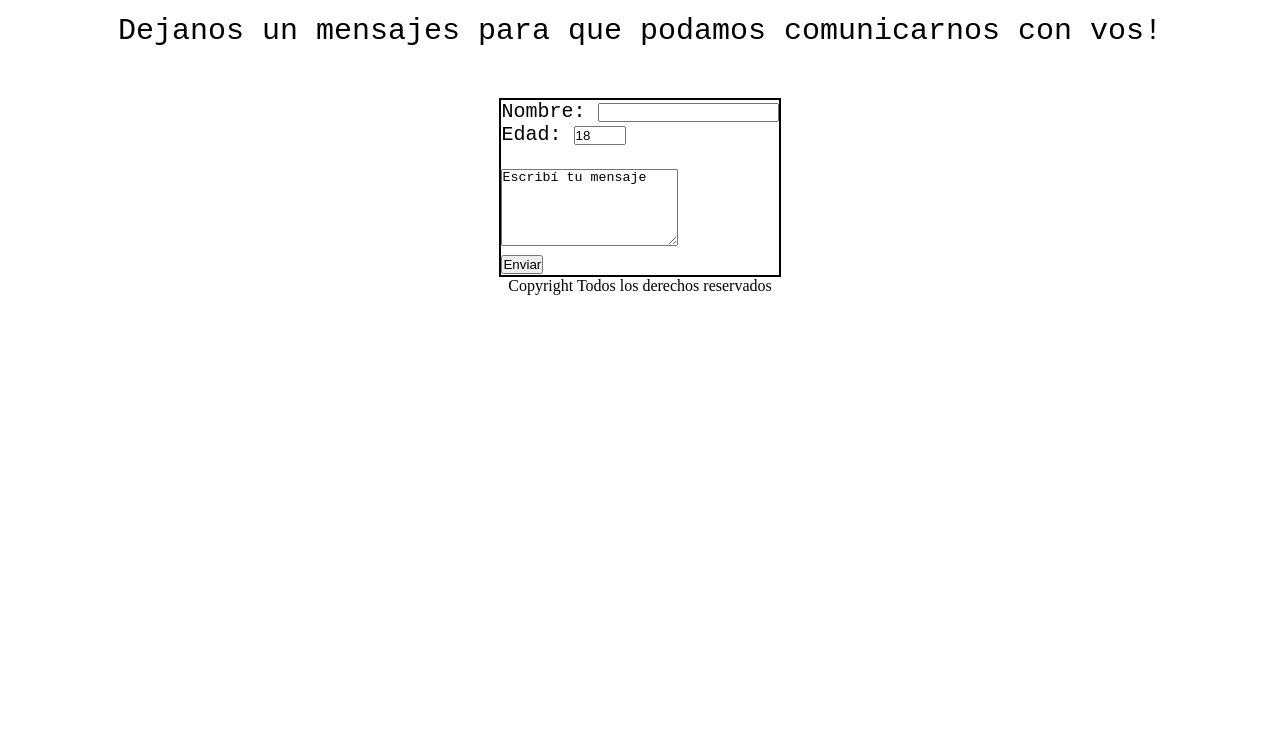
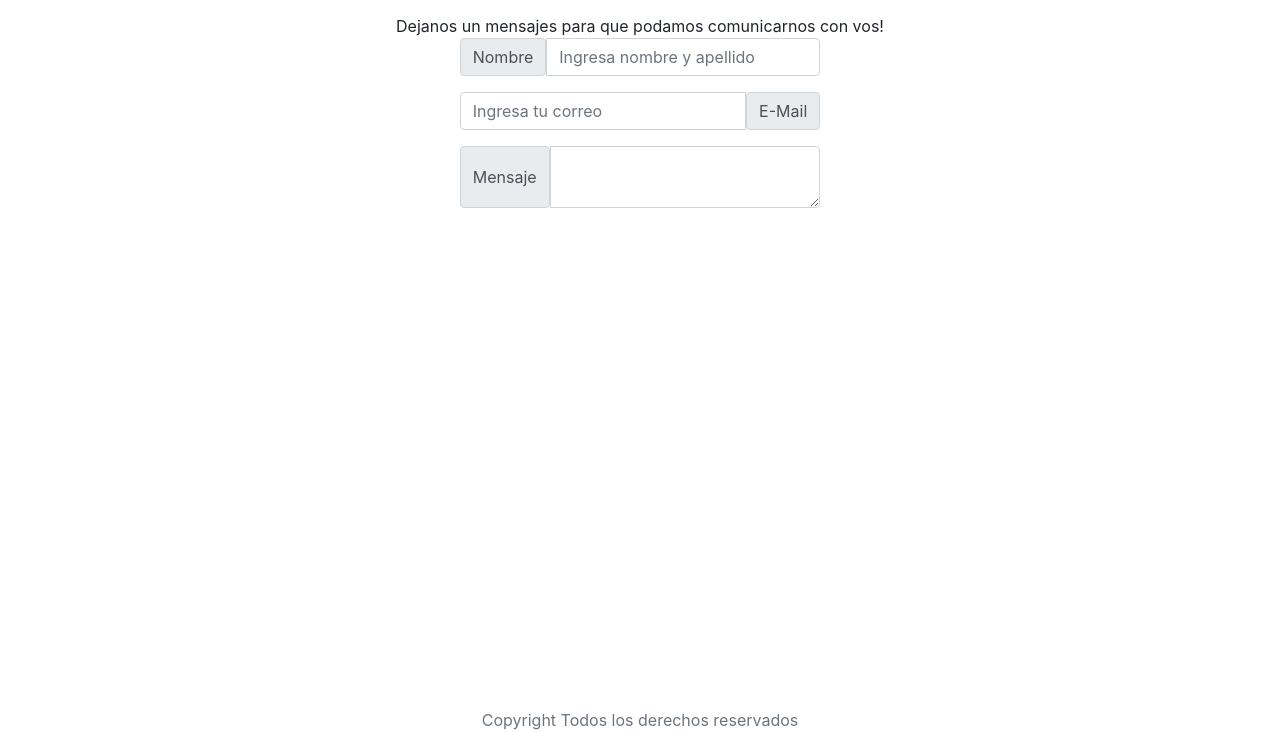
Before and after one commit to Facu1172/argminers, a plain HTML site: page Paginas/contacto.html in a window 1280 px wide. Shown: the part 86-818 px from the top of the page. Drawn offline with nearby package versions, Linux system fonts and the light colour scheme.

Commit message:
Agregando Bootstrap a Index y contacto

```diff
--- a/Paginas/contacto.css
+++ b/Paginas/contacto.css
@@ -52,17 +52,14 @@ align-items: center;
     margin-top: 50px;
     font-family: Cambria, Cochin, Georgia, Times, 'Times New Roman', serif;
 }
-.flex__container article{
-    font-family: 'Courier New', Courier, monospace;
-    font-size: 30px;
-}
+
 .flex__container form{
     font-family: 'Courier New', Courier, monospace;
     margin-top: 50px;
     font-size: 20px;
     border: 2px solid black;
 }
-}
+
 .final{
     text-align: center;
     margin-top: 500px;
@@ -72,14 +69,13 @@ align-items: center;
 @media(max-width:650px){
     .flex__container{display: flex; flex-direction: column; margin-top: 200px;width: 300px; align-items: center;}}
 
-}
 @media(max-width:650px){
     .aside{display: flex; flex-direction: column;margin-top: 300px; text-align: left; width: 300px;}}
 @media(max-width:650px){
     .header{display: flex; flex-direction: column;
 justify-content: center;margin-left: 30px;width: 400px;position: relative;margin-top: 150px;}}
 @media (max-width:650px)
-{.header img{width:150px; heigth:50px}
+{.header img{width:150px; height:50px}
     }
 @media(max-width:650px){
     .grid__container{ display: flex;
--- a/Paginas/contacto.html
+++ b/Paginas/contacto.html
@@ -6,6 +6,9 @@
     <meta name="viewport" content="width=device-width, initial-scale=1.0">
     <link rel="stylesheet" href="contacto.css">
     <link rel="preconnect" href="https://fonts.googleapis.com">
+    <link rel="stylesheet" href="https://cdn.jsdelivr.net/npm/bootstrap@4.6.1/dist/css/bootstrap.min.css"
+    integrity="sha384-zCbKRCUGaJDkqS1kPbPd7TveP5iyJE0EjAuZQTgFLD2ylzuqKfdKlfG/eSrtxUkn"
+    crossorigin="anonymous">
     <link rel="preconnect" href="https://fonts.gstatic.com" crossorigin>
     <link href="https://fonts.googleapis.com/css2?family=Quattrocento+Sans:ital@0;1&display=swap" rel="stylesheet">
     <link rel="preconnect" href="https://fonts.googleapis.com">
@@ -46,28 +49,31 @@
 
 <div class="flex__container">
     <section>
-        <article>
+        <article class="text-justify">
           Dejanos un mensajes para que podamos comunicarnos con vos!
         </article>
     </section>
     <section>
-        <form action="/action.php" method="post">
-            Nombre:
-            <input name="name" type="text" />
-            <br /> Edad:
-            <input class="positionedad" max="99" min="1" name="age" step="1" type="number" value="18" />
-            <br />
-            <br />
-            <textarea cols="20" name="comments" rows="5">Escribí tu mensaje</textarea>
-            <br />
-            <label class="p">
-            <input type="submit" value="Enviar" />
-        </form>
+        <div class="input-group mb-3">
+            <span class="input-group-text" id="basic-addon1">Nombre</span>
+            <input type="text" class="form-control" placeholder="Ingresa nombre y apellido" aria-label="Username" aria-describedby="basic-addon1">
+          </div>
+
+          <div class="input-group mb-3">
+            <input type="text" class="form-control" placeholder="Ingresa tu correo" aria-label="Recipient's username" aria-describedby="basic-addon2">
+            <span class="input-group-text" id="basic-addon2">E-Mail</span>
+          </div>
+            <div class="input-group">
+            <span class="input-group-text">Mensaje</span>
+            <textarea class="form-control" aria-label="With textarea"></textarea>
+          </div>
     </section>
     <footer class="final">
-        <span> Copyright Todos los derechos reservados </span>
+        <span class="text-muted"> Copyright Todos los derechos reservados </span>
      </footer>
 </div>
+<script src="https://cdn.jsdelivr.net/npm/jquery@3.5.1/dist/jquery.slim.min.js" integrity="sha384-DfXdz2htPH0lsSSs5nCTpuj/zy4C+OGpamoFVy38MVBnE+IbbVYUew+OrCXaRkfj" crossorigin="anonymous"></script>
+<script src="https://cdn.jsdelivr.net/npm/bootstrap@4.6.1/dist/js/bootstrap.bundle.min.js" integrity="sha384-fQybjgWLrvvRgtW6bFlB7jaZrFsaBXjsOMm/tB9LTS58ONXgqbR9W8oWht/amnpF" crossorigin="anonymous"></script>
 </body>
 
 </html>
--- a/style.css
+++ b/style.css
@@ -45,19 +45,16 @@
                         "footer footer footer";
     justify-content: center;
 }
-.aside{
-    grid-area: aside;
-    text-align: center;
+.text-justify{
     margin-top: 50px;
-    font-family: Cambria, Cochin, Georgia, Times, 'Times New Roman', serif;
+
 }
 .principal{
     grid-area: imagenes;
     display: flex;
-    flex-direction: row;
-    gap: 10px;
+
     justify-content: center;
-    background-color: rgb(218, 218, 218);
+
 }
 .final{
     grid-area: footer;
@@ -95,8 +92,7 @@ img{
     }
   }
 
-@media(max-width:650px){
-    .principal{display: flex; flex-direction: column; margin-top: 100px;width: 300px;}}
+
 @media(max-width:650px){
     .imagen{height: 200px; width: 300px;}
 @media(max-width:650px){
```
Also changed, not shown: index.html (+30 -5 lines).
